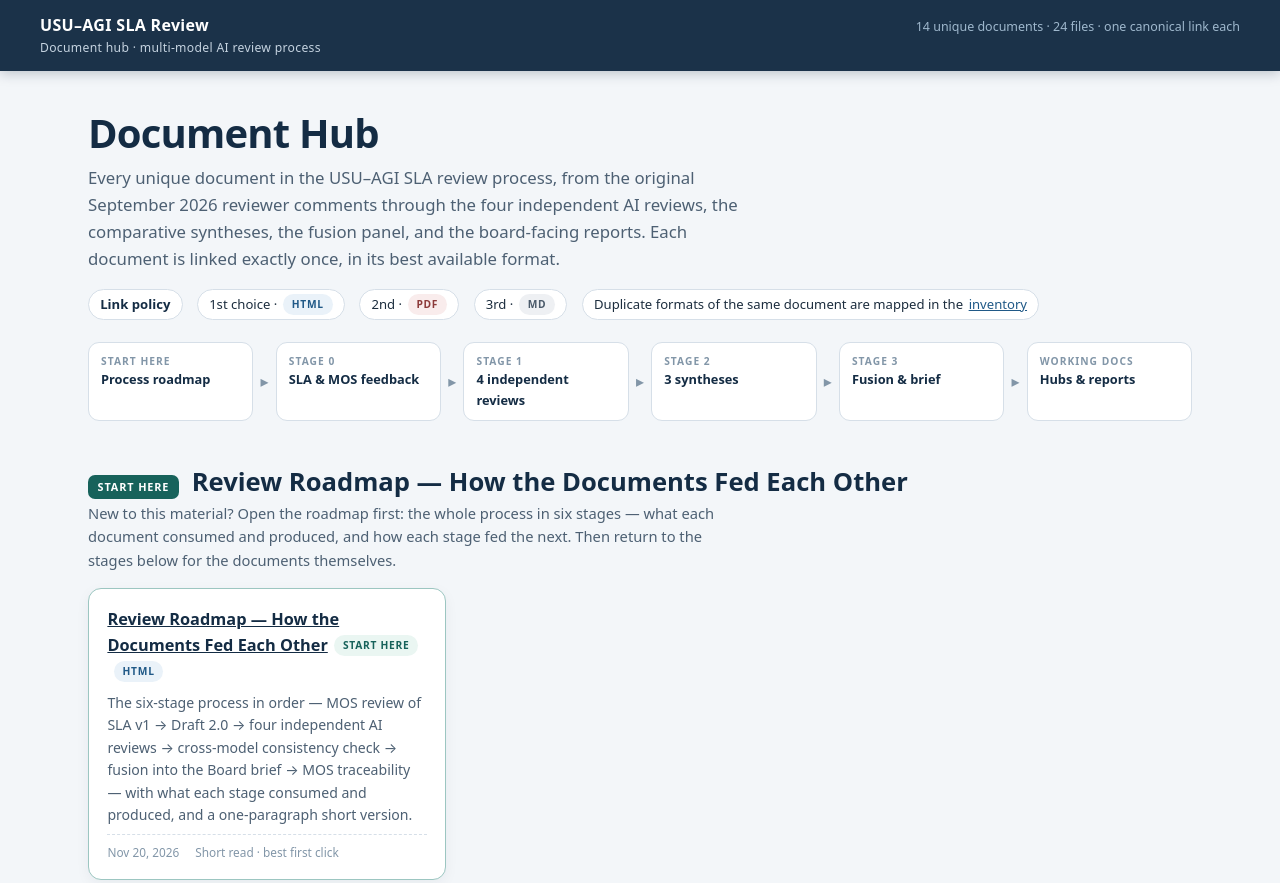
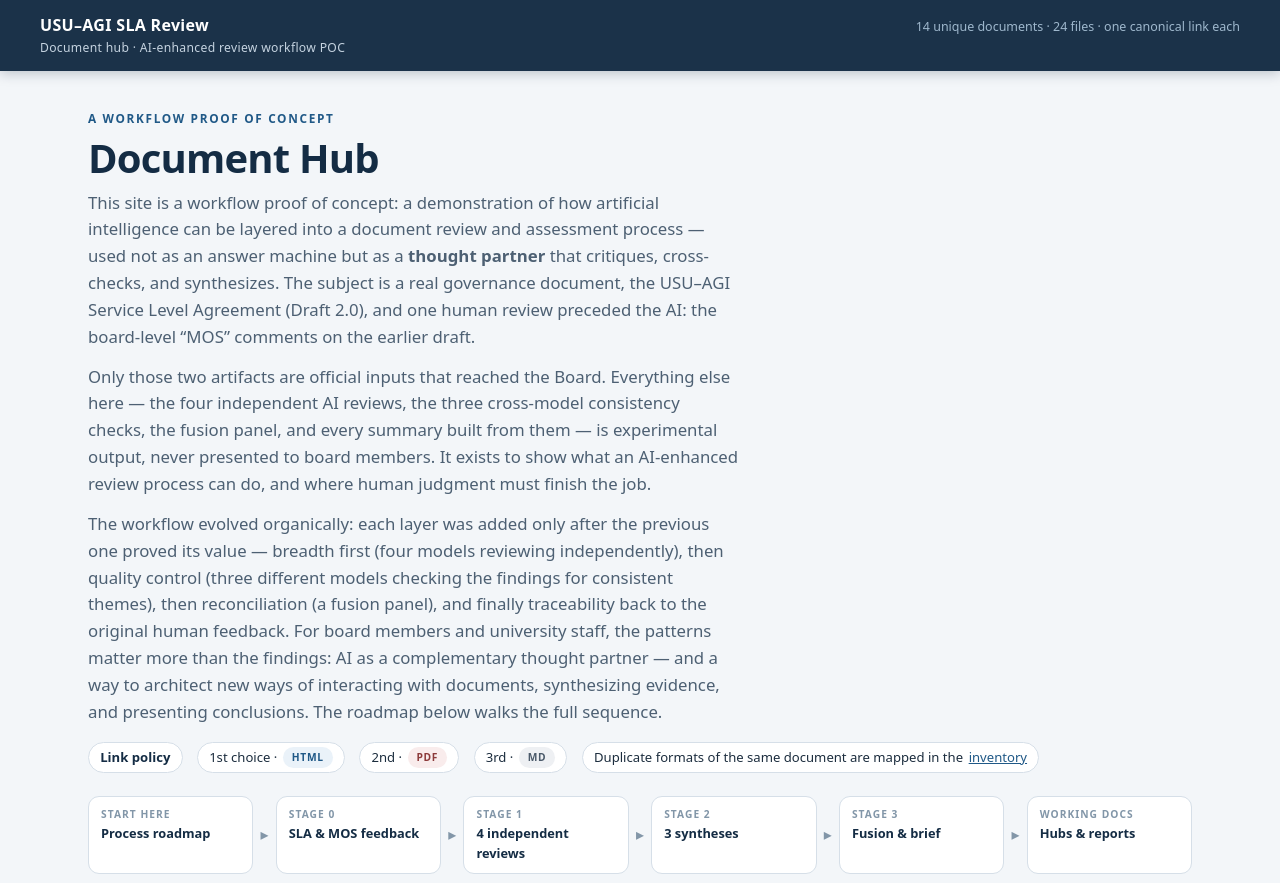
Before and after one commit to toddwmac/sla-review-poc, a plain HTML site: page index.html in a window 1280 px wide. Shown: the top 883 px of the page. Drawn offline with Linux system fonts and the light colour scheme.

Commit message:
Hub hero: reframe as AI-enhanced review workflow POC with thought-partner intro for board members and staff

```diff
--- a/index.html
+++ b/index.html
@@ -3,7 +3,7 @@
 <head>
 <meta charset="UTF-8">
 <meta name="viewport" content="width=device-width, initial-scale=1.0">
-<meta name="description" content="Document hub for the USU–AGI SLA multi-model AI review: one canonical link per unique document across the SLA, four AI reviews, syntheses, fusion outputs, and board reports.">
+<meta name="description" content="Document hub for a workflow proof of concept: an AI-enhanced review of the USU–AGI Service Level Agreement (Draft 2.0) — four independent AI reviews, cross-model consistency checks, a fusion panel, and MOS traceability. Only the MOS feedback and the SLA itself are official board inputs.">
 <title>USU–AGI SLA Review · Document Hub</title>
 <style>
  :root{
@@ -33,6 +33,7 @@
 
  /* ---------- hero ---------- */
  .hero{padding:2.4rem 0 1rem}
+ .eyebrow{font-size:.74rem;font-weight:800;letter-spacing:.14em;text-transform:uppercase;color:var(--blue);margin-bottom:.35rem}
  .hero h1{font-size:clamp(1.6rem,4vw,2.5rem);letter-spacing:-.02em;margin-bottom:.5rem}
  .hero .sub{font-size:1.05rem;color:var(--muted);max-width:68ch}
  .legend{display:flex;flex-wrap:wrap;gap:.5rem .9rem;align-items:center;margin:1rem 0 0;
@@ -102,18 +103,34 @@
 <body>
 
 <header class="topbar">
-  <div class="brand">USU–AGI SLA Review <small>Document hub · multi-model AI review process</small></div>
+  <div class="brand">USU–AGI SLA Review <small>Document hub · AI-enhanced review workflow POC</small></div>
   <div class="tagline">14 unique documents · 24 files · one canonical link each</div>
 </header>
 
 <div class="shell">
 
   <div class="hero">
+    <div class="eyebrow">A workflow proof of concept</div>
     <h1>Document Hub</h1>
-    <p class="sub">Every unique document in the USU–AGI SLA review process, from the original
-       September 2026 reviewer comments through the four independent AI reviews, the comparative
-       syntheses, the fusion panel, and the board-facing reports. Each document is linked exactly
-       once, in its best available format.</p>
+    <p class="sub">This site is a workflow proof of concept: a demonstration of how artificial
+       intelligence can be layered into a document review and assessment process — used not as an
+       answer machine but as a <strong>thought partner</strong> that critiques, cross-checks, and
+       synthesizes. The subject is a real governance document, the USU–AGI Service Level Agreement
+       (Draft 2.0), and one human review preceded the AI: the board-level “MOS” comments on the
+       earlier draft.</p>
+    <p class="sub">Only those two artifacts are official inputs that reached the Board. Everything
+       else here — the four independent AI reviews, the three cross-model consistency checks, the
+       fusion panel, and every summary built from them — is experimental output, never presented to
+       board members. It exists to show what an AI-enhanced review process can do, and where human
+       judgment must finish the job.</p>
+    <p class="sub">The workflow evolved organically: each layer was added only after the previous one
+       proved its value — breadth first (four models reviewing independently), then quality control
+       (three different models checking the findings for consistent themes), then reconciliation
+       (a fusion panel), and finally traceability back to the original human feedback. For board
+       members and university staff, the patterns matter more than the findings: AI as a
+       complementary thought partner — and a way to architect new ways of interacting with
+       documents, synthesizing evidence, and presenting conclusions. The roadmap below walks the
+       full sequence.</p>
     <div class="legend">
       <span class="chip"><b>Link policy</b></span>
       <span class="chip">1st choice · <b class="fmt html" style="margin:0">HTML</b></span>
```
